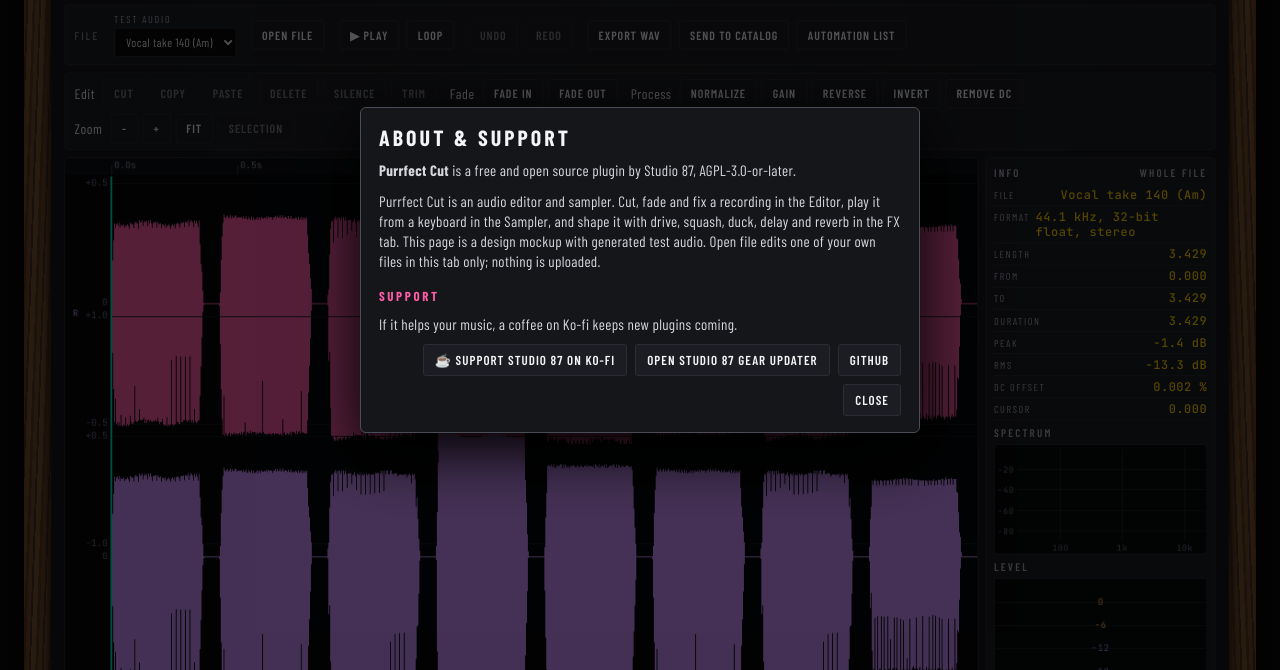
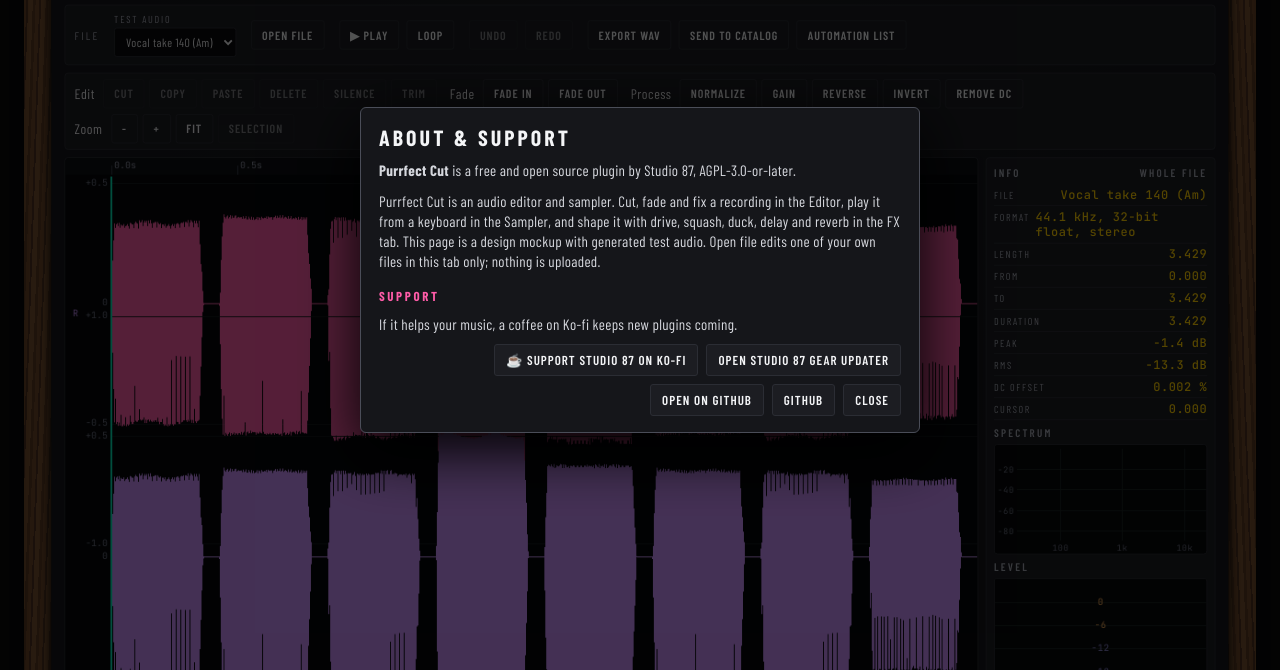
Before and after one commit to SpeakingColors/purrfect-cut, a plain HTML site: page docs/mockup/index.html in a window 1280 px wide. Both pictures are taken after a click on the button "ABOUT & SUPPORT". Shown: the part 130-800 px from the top of the page. Drawn offline with Linux system fonts and the light colour scheme.

Commit message:
About & Support: add Open on GitHub button, updater link falls back to the GitHub page
Open on GitHub opens https://github.com/SpeakingColors/purrfect-cut (the repo home page, not releases).
If the studio87:// link cannot open, the GitHub page opens and a one-line note points to Gear Updater.
Mockup About, editor About and link unit test kept in sync. The plugin sends and fetches nothing. Ships with the next release.

Co-Authored-By: Claude Sonnet 5.5 <noreply@anthropic.com>
Claude-Session: https://claude.ai/code/session_01S9jrKvUrZTjdVDg5yvGgoj

```diff
--- a/docs/mockup/index.html
+++ b/docs/mockup/index.html
@@ -409,7 +409,7 @@ document.addEventListener("keydown", function (e) { if (e.key === "Escape" && !m
 function esc(s) { return String(s).replace(/[&<>"]/g, function (c) { return { "&": "&amp;", "<": "&lt;", ">": "&gt;", '"': "&quot;" }[c]; }); }
 function aboutCard(name, extra) {
   openCard('<h2>About &amp; Support</h2><p><b>' + name + '</b> is a free and open source plugin by Studio 87, AGPL-3.0-or-later.</p>' + (extra || "") +
-    '<h3>Support</h3><p>If it helps your music, a coffee on Ko-fi keeps new plugins coming.</p><div class="row"><a class="btn" href="https://ko-fi.com/studio87" target="_blank" rel="noopener">&#9749; Support Studio 87 on Ko-fi</a><a class="btn" href="studio87://open?product=purrfect-cut" data-tip="Opens Studio 87 Gear Updater to check this plugin for updates. Nothing is sent anywhere. If nothing opens, install Studio 87 Gear Updater from github.com/SpeakingColors/gearupdater/releases.">Open Studio 87 Gear Updater</a><a class="btn" href="https://github.com/SpeakingColors" target="_blank" rel="noopener">GitHub</a><button data-close>Close</button></div>');
+    '<h3>Support</h3><p>If it helps your music, a coffee on Ko-fi keeps new plugins coming.</p><div class="row"><a class="btn" href="https://ko-fi.com/studio87" target="_blank" rel="noopener">&#9749; Support Studio 87 on Ko-fi</a><a class="btn" href="studio87://open?product=purrfect-cut" data-tip="Opens Studio 87 Gear Updater to check this plugin for updates. Nothing is sent anywhere. If it is not installed, the GitHub page opens instead.">Open Studio 87 Gear Updater</a><a class="btn" href="https://github.com/SpeakingColors/purrfect-cut" target="_blank" rel="noopener" data-tip="Opens this plugin&#39;s home page on GitHub in your browser. Nothing is sent by the plugin.">Open on GitHub</a><a class="btn" href="https://github.com/SpeakingColors" target="_blank" rel="noopener">GitHub</a><button data-close>Close</button></div>');
   $$("[data-tip]", card).forEach(function (el) { attachTip(el, el.textContent.trim(), el.getAttribute("data-tip")); });
 }
 function settingsCard() {
```
Also changed, not shown: docs/mockup/purrfectcut.html (+1 -1 lines).
